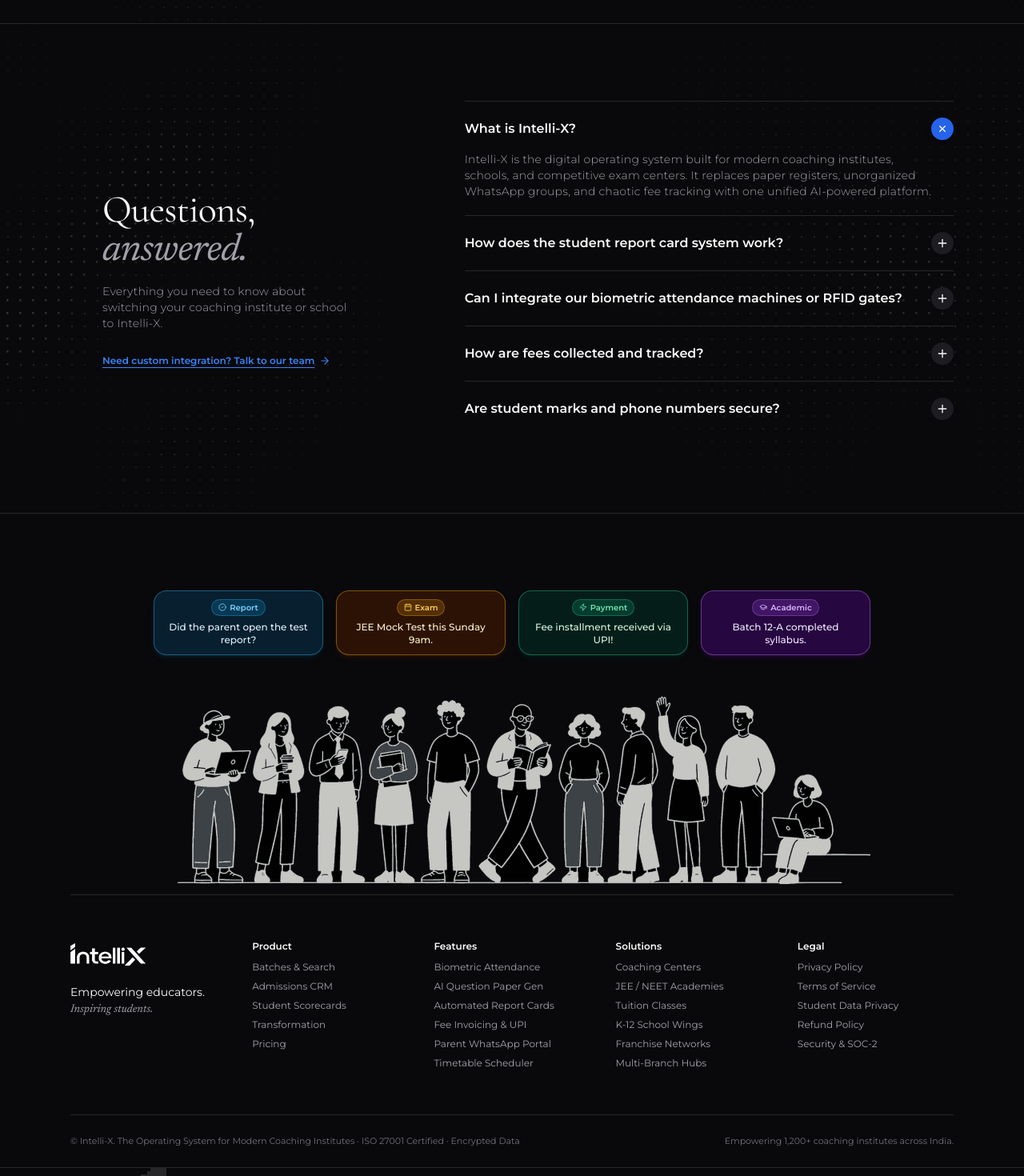
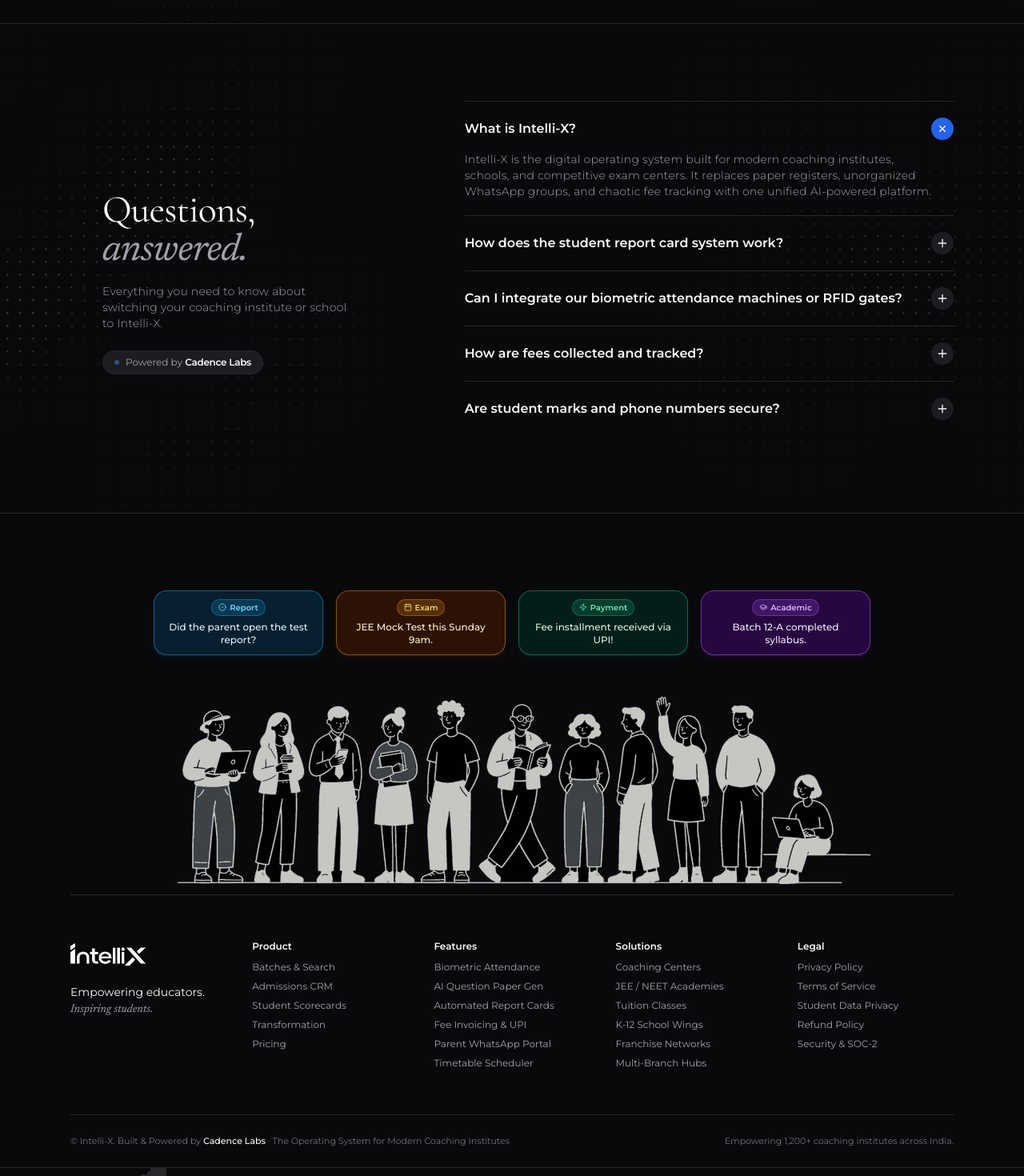
Before and after one commit to illuminatiAyush/INTELLI-X, a React (Vite) app: page / in a window 1280 px wide. Shown: the part 10530-12000 px from the top of the page at 80% size. Built offline with nearby package versions, Linux system fonts and the light colour scheme; no server answers; a web font is replaced by a local one.

Commit message:
feat(branding): replace faq inline-flex with Powered by Cadence Labs badge and credit agency in footers

```diff
--- a/src/components/Footer.jsx
+++ b/src/components/Footer.jsx
@@ -131,7 +131,7 @@ const Footer = () => {
         {/* Bottom Bar */}
         <div className={`pt-8 border-t ${borderColor} flex flex-col md:flex-row justify-between items-center gap-6 relative z-10`}>
           <p className={`text-xs tracking-wide ${textColor}`}>
-            © 2026 IntelliX. All rights reserved.
+            © 2026 IntelliX · Powered by <span className="font-semibold text-blue-500">Cadence Labs</span>. All rights reserved.
           </p>
 
           <div className="flex gap-8">
--- a/src/pages/LandingPage.jsx
+++ b/src/pages/LandingPage.jsx
@@ -3010,13 +3010,12 @@ const FAQSection = () => {
               Everything you need to know about switching your coaching institute or school to Intelli-X.
             </p>
             <div className="pt-2">
-              <a
-                href="mailto:support@intelli-x.app"
-                className="inline-flex items-center gap-1.5 text-xs text-blue-500 hover:text-blue-400 font-semibold underline underline-offset-4"
-              >
-                <span>Need custom integration? Talk to our team</span>
-                <ArrowRight className="w-3.5 h-3.5" />
-              </a>
+              <div className="inline-flex items-center gap-2 px-3.5 py-1.5 rounded-full bg-[var(--wl-surface-2)] border border-[var(--wl-line)] text-xs text-[var(--wl-muted)] shadow-xs">
+                <span className="w-1.5 h-1.5 rounded-full bg-blue-500 animate-pulse" />
+                <span>
+                  Powered by <span className="font-semibold text-[var(--wl-fg)] tracking-tight">Cadence Labs</span>
+                </span>
+              </div>
             </div>
           </div>
 
@@ -3213,7 +3212,7 @@ const InteractiveFooter = ({ isDark }) => {
 
         {/* Bottom copyright line */}
         <div className="flex flex-wrap items-center justify-between py-6 border-t border-[var(--wl-line)] text-[11px] text-[var(--wl-faint)] gap-2">
-          <span>© Intelli-X. The Operating System for Modern Coaching Institutes · ISO 27001 Certified · Encrypted Data</span>
+          <span>© Intelli-X. Built & Powered by <strong className="text-[var(--wl-fg)] font-medium">Cadence Labs</strong> · The Operating System for Modern Coaching Institutes</span>
           <span>Empowering 1,200+ coaching institutes across India.</span>
         </div>
       </div>
```
